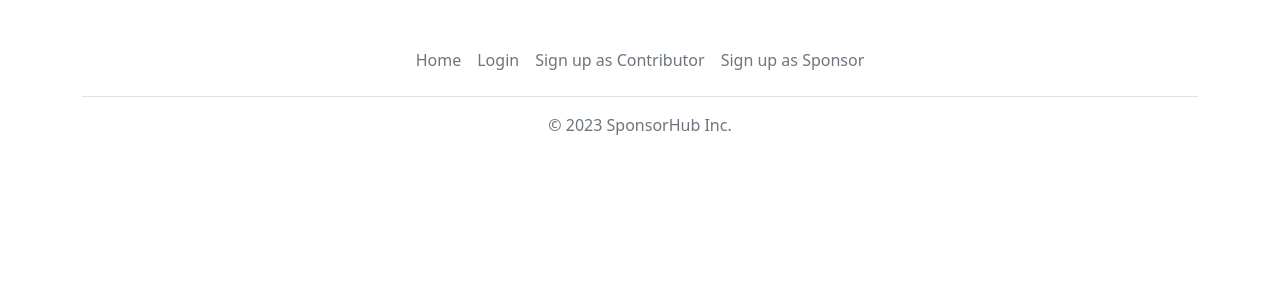
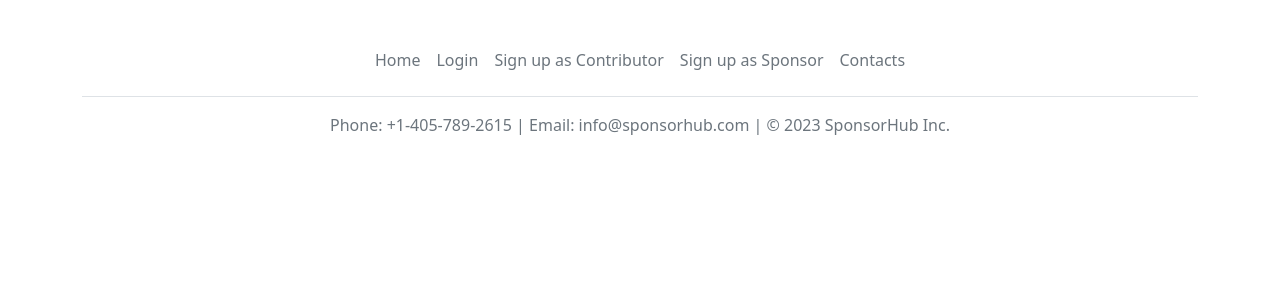
Before and after one commit to tate-aabb/sponsorhub, a Django app: page /sponsors/ in a window 1280 px wide. Shown: the part 73-373 px from the top of the page. Run offline with Django 4.2, Linux system fonts and the light colour scheme; data that the repository does not hold is empty.

Commit message:
Changes in settings.py, urls.py, added app's urls.py, base, static files, homepage.html.
New "ForbesList" model added, in views.py forbes list scraper added.

Design changes in homepage.html, about block is added

Changes in Homepage design, base.html

forbes_list added to the admin.py, views.py homepage function and to the homepage.html.

scraper fixed in urls.py, views.py

ForbesList table is added and styled.

ideas app added

contact page added, with model, forms, view and html files.

footer in base.html is modified

```diff
--- a/templates/base.html
+++ b/templates/base.html
@@ -36,8 +36,9 @@ initial-scale=1"/>
             <li class="nav-item"><a href="#" class="nav-link px-2 text-muted">Login</a></li>
             <li class="nav-item"><a href="#" class="nav-link px-2 text-muted">Sign up as Contributor</a></li>
             <li class="nav-item"><a href="#" class="nav-link px-2 text-muted">Sign up as Sponsor</a></li>
+            <li class="nav-item"><a href="{% url 'contact' %}" class="nav-link px-2 text-muted">Contacts</a></li>
         </ul>
-        <p class="text-center text-muted">&copy; 2023 SponsorHub Inc.</p>
+        <p class="text-center text-muted">Phone: +1-405-789-2615 | Email: info@sponsorhub.com | &copy; 2023 SponsorHub Inc.</p>
     </footer>
 </div>
 </html>
```
